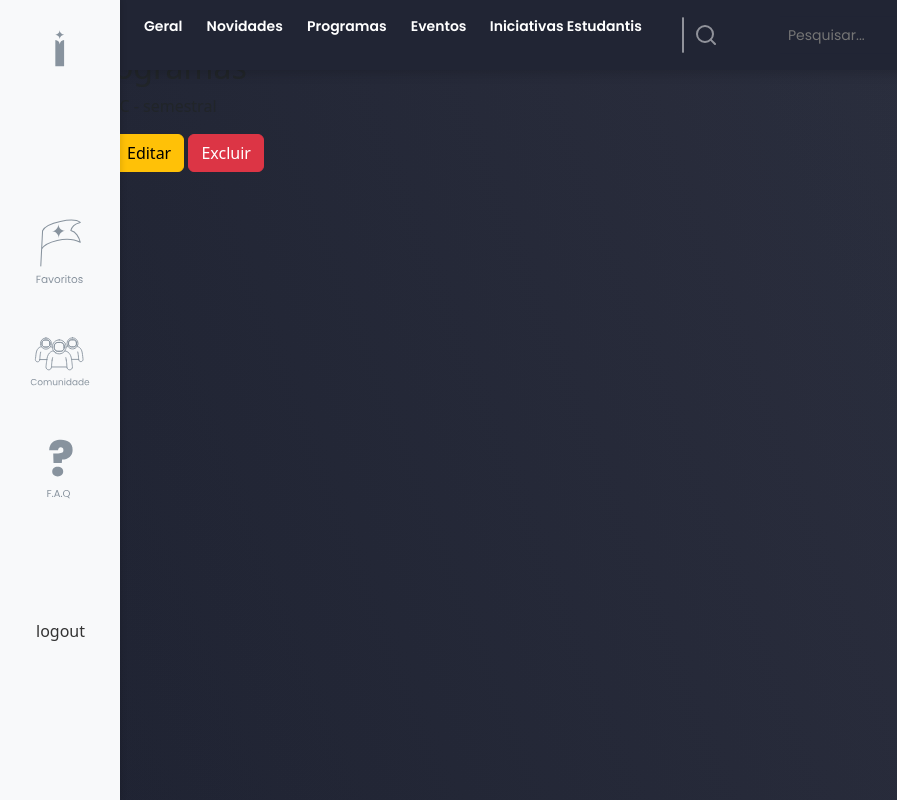
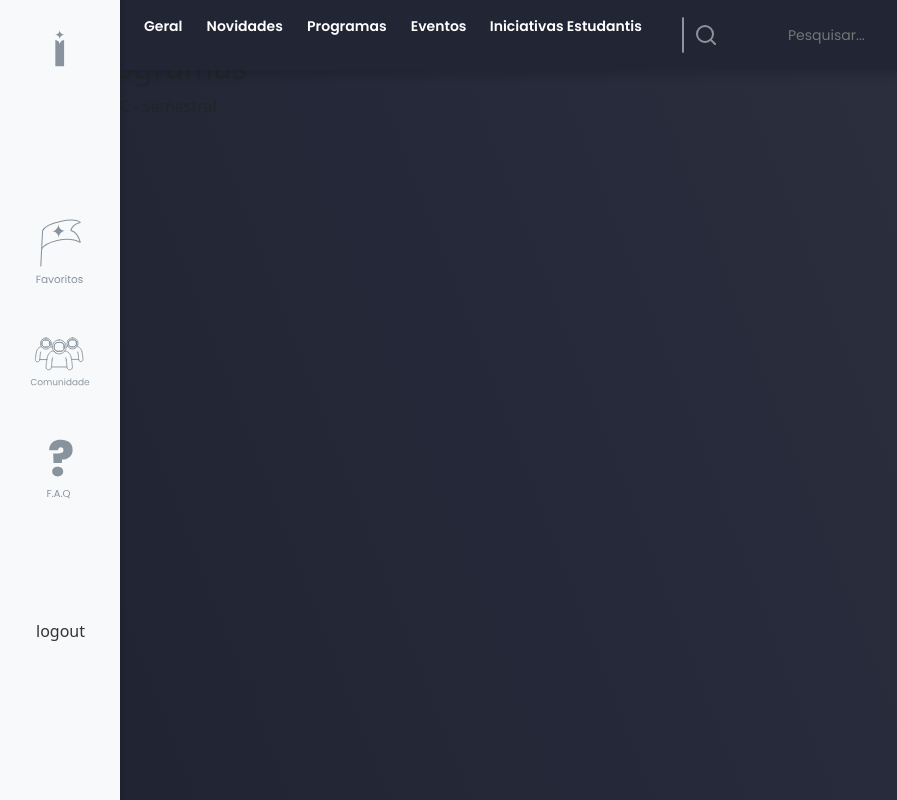
Before and after one commit to majupeixoto/polaris, a Django app: page /programas/ in a window 1280 px wide. Shown: the whole page, without its empty margins (0-897 px from the left). Run offline with Django 5.2, Linux system fonts and the light colour scheme; data comes from the database, SQL or seed files in the repository; both versions use the stored data as it was after the commit; parts of the project's set-up code (start-up, migrations or seed data) failed here and were passed over.

Commit message:
programa aluno

```diff
--- a/Projeto/apps/templates/apps/programas/programa_detail.html
+++ b/Projeto/apps/templates/apps/programas/programa_detail.html
@@ -7,11 +7,11 @@
     <p>{{ programa.responsavel }}</p>
     <p>{{ programa.descricao }}</p>
     {% if programa.links %}
-    <p><a href="{{ programa.links }}" target="_blank">Acessar links relacionados</a></p>
+        <p><a href="{{ programa.links }}" target="_blank">Acessar links relacionados</a></p>
     {% endif %}
     {% if user.is_superuser %}
-    <a href="{% url 'programa_update' programa.pk %}" class="btn btn-warning">Editar</a>
-    <a href="{% url 'programa_delete' programa.pk %}" class="btn btn-danger">Excluir</a>
+        <a href="{% url 'programa_update' programa.pk %}" class="btn btn-warning">Editar</a>
+        <a href="{% url 'programa_delete' programa.pk %}" class="btn btn-danger">Excluir</a>
     {% endif %}
     <a href="{% url 'programa_list' %}" class="btn btn-secondary mt-3">Voltar para a lista</a>
 </div>
--- a/Projeto/apps/templates/apps/programas/programa_list.html
+++ b/Projeto/apps/templates/apps/programas/programa_list.html
@@ -13,8 +13,10 @@
                 <li>
                     <a href="{% url 'programa_detail' programa.pk %}">{{ programa.nome }}</a>
                     <p>{{ programa.tema }} - {{ programa.periodicidade }}</p>
-                    <a href="{% url 'programa_update' programa.pk %}" class="btn btn-warning">Editar</a>
-                    <a href="{% url 'programa_delete' programa.pk %}" class="btn btn-danger">Excluir</a>
+                    {% if user.is_superuser %}
+                        <a href="{% url 'programa_update' programa.pk %}" class="btn btn-warning">Editar</a>
+                        <a href="{% url 'programa_delete' programa.pk %}" class="btn btn-danger">Excluir</a>
+                    {% endif %}
                 </li>
             {% endfor %}
         </ul>
--- a/Projeto/apps/urls.py
+++ b/Projeto/apps/urls.py
@@ -46,7 +46,7 @@ urlpatterns = [
     path('programas/', views.ProgramaListView.as_view(), name='programa_list'),
     path('programas/<int:pk>/', views.ProgramaDetailView.as_view(), name='programa_detail'),
     path('programas/criar/', views.ProgramaCreateView.as_view(), name='programa_create'),
-    path('programas/editar/<int:pk>/', views.ProgramaUpdateView.as_view(), name='programa_edit'),  # Rota de atualização
+    path('programas/editar/<int:pk>/', views.ProgramaUpdateView.as_view(), name='programa_update'),
     path('programas/excluir/<int:pk>/', views.ProgramaDeleteView.as_view(), name='programa_delete'),
     path('grupos/<int:grupo_id>/alterar/', views.alterar_grupo, name='alterar_grupo'),
     path('grupos/<int:grupo_id>/excluir/', views.excluir_grupo, name='excluir_grupo'),
```
Also changed, not shown: Projeto/db.sqlite3.
